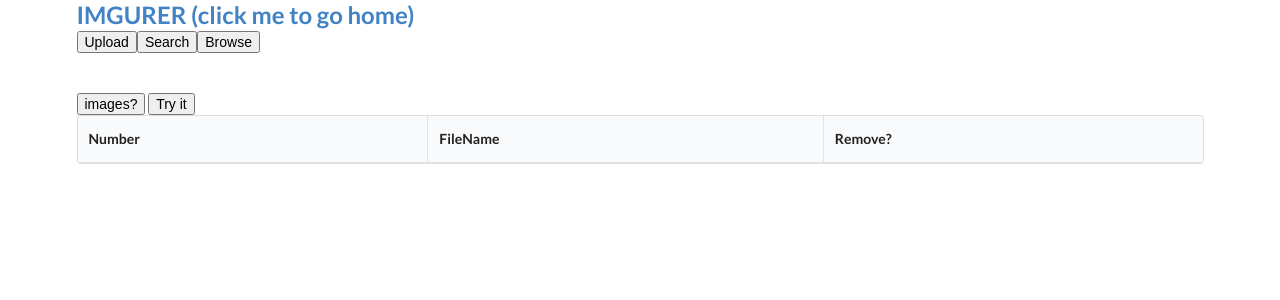
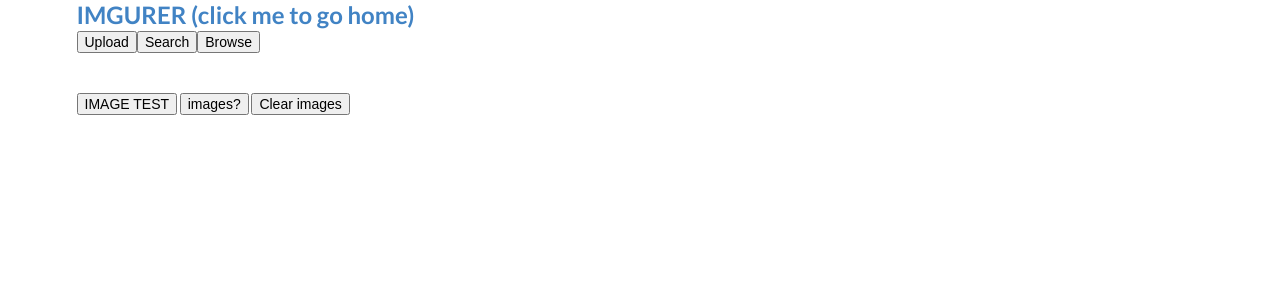
Before and after one commit to zzpz/imgurer, a FastAPI app: page /images/browse in a window 1280 px wide. Shown: the top 300 px of the page. Run offline with FastAPI, Linux system fonts and the light colour scheme; lists and menus that the app fills with data are empty; some libraries are stand-ins or nearby versions.

Commit message:
initial browse

```diff
--- a/templates/browse.html
+++ b/templates/browse.html
@@ -4,29 +4,115 @@
 
 {% block content %}
 <script>
-  function myFunction() {
-    var btn = document.createElement("BUTTON");
-    btn.innerHTML = "<a href ='/'>clicke me</a>";
-    document.body.appendChild(btn);
+
+  function refresh_browse_images() {
+
+    const browse_url = '/images/browsing';
+    clearImages()
+
+    json_obj = fetch(browse_url)
+      .then(response => response.json())
+      .then(data => create_images(data))
+      .then(data => console.log(data));
+
+
+  }
+
+  function create_images(data) {
+    for (const image of data.images) {
+      card = create_card(image);
+      document.getElementById('image_cards_display').append(card);
+    }
+  }
+
+  function create_image(img_obj) {
+    //make the html element
+    var img = new Image();
+    img.src = "/" + img_obj.thumb_url;
+    img.alt = "/" + img_obj.url;
+    img.setAttribute("data-id", img_obj.id);
+
+
+    return img
+
+    // card = make_card_html(img_obj.id, img_obj.url, img_obj.thumb_url)
+    // console.log(card)
+    // //find where to attach the element in the DOM
+    // cards = document.getElementById('image_cards_display');
+
+    // //attach it
+    // cards.append(card)
+
+  }
+
+  function create_card(img_obj) {
+    //there has to be a programmatic way
+    var card = document.createElement('div');
+    card.setAttribute("class", "card");
+    card.setAttribute("name", "delete");
+
+    var image_div = document.createElement('div');
+    image_div.setAttribute("class", "image");
+    image_div.setAttribute("data-id", img_obj.id);
+
+    card.append(image_div);
+
+    img = create_image(img_obj);
+
+    image_div.append(img);
+
+
+
+    // var content = document.createElement('div');
+    // var header = document.createElement('div');
+    // var meta = document.createElement('div');
+
+
+
+
+
+
+    // image_div.append(img);
+
+    // content.setAttribute("class", "content");
+    // header.setAttribute("class", "header");
+    // meta.setAttribute("class", "meta");
+    // content.append(header);
+    // content.append(meta);
+
+    // card.append(image_div);
+    // card.append(content);
+
+    return card
+
+
+  }
+
+
+  function clearImages() {
+    var images = document.getElementsByName("delete");
+
+    //iterate backwards since we seem to be mutating it and affecting with foreach remove()
+    for (let i = images.length - 1; i >= 0; i--) {
+      images[i].remove()
+    };
   }
 </script>
 
+<div class="ui container">
 
-<div class="ui ">
-  <button>images?</button>
-  <button onclick="myFunction()">Try it</button>
-  <div class="ui">
+  <button onclick="makeit()"> IMAGE TEST</button>
+  <button onclick="refresh_browse_images()">images?</button>
+  <button onclick="clearImages()">Clear images</button>
 
-    <table class="ui celled striped table">
-      <thead>
-        <tr>
-          <th>Number</th>
-          <th>FileName</th>
-          <th> Remove?</th>
-        </tr>
-      </thead>
-      <tbody id='fileListDisplay'>
-      </tbody>
-    </table>
+
+  <div class="ui container">
+    <br>
+    <div class="ui">
+      <div class="ui four link cards" id="image_cards_display">
+      </div>
+    </div>
   </div>
-  {% endblock %}
+</div>
+
+{% endblock %}
```
